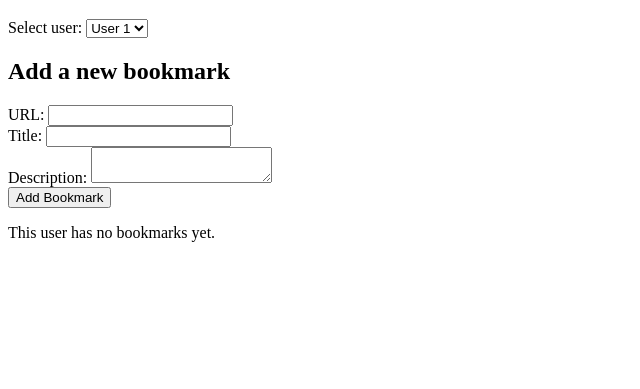
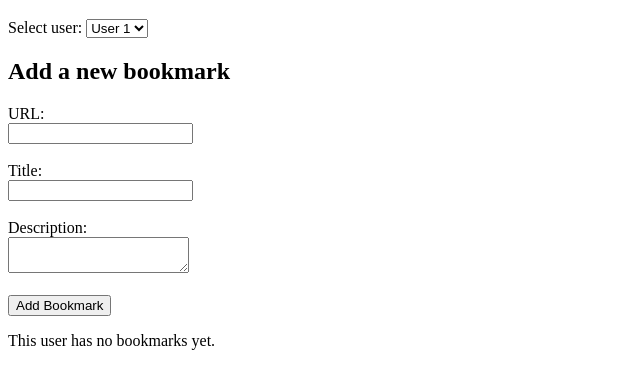
Before and after one commit to avatarit/Project-Shared-Bookmarks, a plain HTML site: page index.html in a window 1280 px wide. Shown: the part 61-450 px from the top of the page, without its empty margins (0-640 px from the left). Drawn offline with Linux system fonts and the light colour scheme.

Commit message:
Improve form layout in index.html by adding line breaks for better readability

```diff
--- a/index.html
+++ b/index.html
@@ -15,18 +15,18 @@
     <h2>Add a new bookmark</h2>
     <form id="bookmark-form">
       <div>
-        <label for="url">URL:</label>
-        <input type="url" id="url" name="url" required>
+        <label for="url">URL:</label><br>
+        <input type="url" id="url" name="url" required><br><br>
       </div>
 
       <div>
-        <label for="title">Title:</label>
-        <input type="text" id="title" name="title" required>
+        <label for="title">Title:</label><br>
+        <input type="text" id="title" name="title" required><br><br>
       </div>
 
       <div>
-        <label for="description">Description:</label>
-        <textarea id="description" name="description" required></textarea>
+        <label for="description">Description:</label><br>
+        <textarea id="description" name="description" required></textarea><br><br>
       </div>
 
       <button type="submit">Add Bookmark</button>
```
